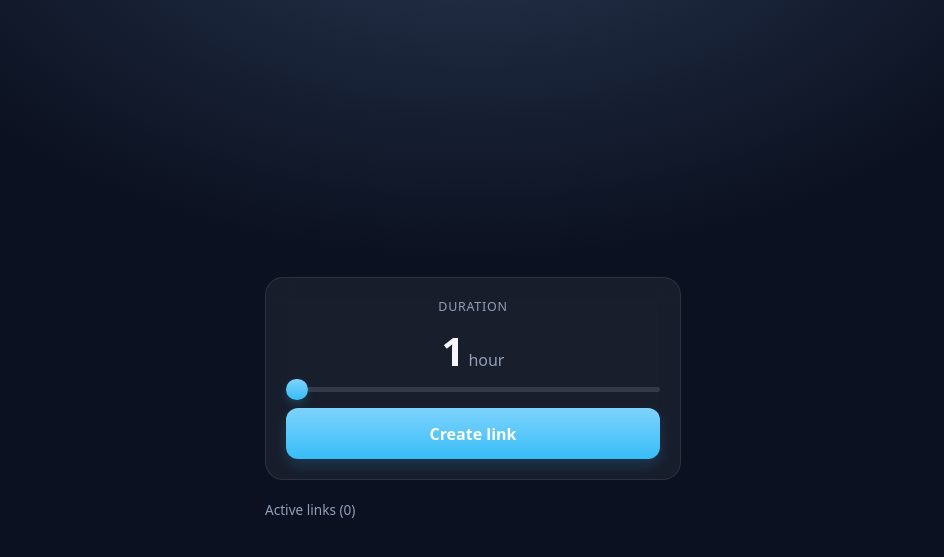
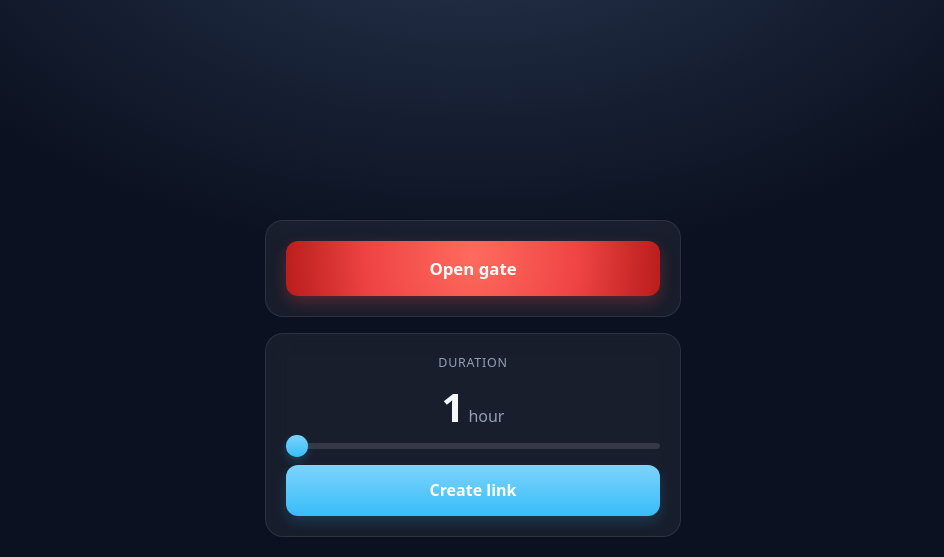
Before and after one commit to YofiAsi/garage-gate, a Flask app: template app/templates/panel.html in a window 1280 px wide. Shown: the top 557 px of the page, without its empty margins (167-1111 px from the left). Run offline with Flask 3, Linux system fonts and the light colour scheme; the template is opened without the code that fills it, so the values that code supplies are empty.

Commit message:
Add admin panel open-gate button with spinner feedback

```diff
--- a/app/templates/panel.html
+++ b/app/templates/panel.html
@@ -97,10 +97,48 @@
     }
     .revoke-btn:active { background: #94a3b822; }
     .empty { color: var(--muted); font-size: 0.85rem; padding: 0.5rem 0; }
+
+    .open-now { display: grid; }
+    .open-btn {
+      position: relative;
+      display: flex; align-items: center; justify-content: center; gap: 0.6rem;
+      width: 100%; font: inherit; font-weight: 650; font-size: 1.05rem; cursor: pointer;
+      color: #fff; border: 0; border-radius: 12px; padding: 1rem;
+      background: radial-gradient(circle at 50% 30%, #ff6b5e 0%, #ef4444 55%, #b91c1c 100%);
+      box-shadow: 0 6px 16px rgba(239, 68, 68, 0.28);
+      transition: transform 0.1s, filter 0.15s;
+    }
+    .open-btn:active { transform: scale(0.98); filter: brightness(0.96); }
+    .open-btn:disabled { cursor: default; }
+    .open-btn.ok { background: linear-gradient(180deg, #34d399, #059669); }
+    .open-btn.err { background: linear-gradient(180deg, #f87171, #b91c1c); }
+
+    .open-spinner, .open-check, .open-cross { display: none; }
+    .open-btn.busy .open-label { visibility: hidden; }
+    .open-btn.busy .open-spinner {
+      display: block; position: absolute;
+      width: 1.4rem; height: 1.4rem; border-radius: 50%;
+      border: 3px solid rgba(255, 255, 255, 0.35); border-top-color: #fff;
+      animation: open-spin 0.7s linear infinite;
+    }
+    .open-btn.ok .open-label, .open-btn.err .open-label { visibility: hidden; }
+    .open-btn.ok .open-check,
+    .open-btn.err .open-cross { display: block; position: absolute; font-size: 1.4rem; }
+    @keyframes open-spin { to { transform: rotate(360deg); } }
 {% endblock %}
 
 {% block body %}
 <main class="wide">
+  <section class="panel-card open-now">
+    <button id="admin-open-btn" class="open-btn" type="button"
+            data-csrf="{{ csrf_token }}" aria-label="Open the gate now">
+      <span class="open-spinner" aria-hidden="true"></span>
+      <span class="open-check" aria-hidden="true">✓</span>
+      <span class="open-cross" aria-hidden="true">✕</span>
+      <span class="open-label">Open gate</span>
+    </button>
+  </section>
+
   <section class="panel-card">
     {% if not new_link_url %}
     <form id="create-form" method="post" action="{{ url_for('admin.create_link') }}">
@@ -193,4 +231,37 @@
     });
   });
 </script>
+<script>
+  (function () {
+    var btn = document.getElementById("admin-open-btn");
+    if (!btn) return;
+    var MIN_MS = 500;   // keep the spinner visible at least this long
+    var FLASH_MS = 1200; // how long the ✓ / ✕ result stays before reset
+
+    btn.addEventListener("click", async function () {
+      if (btn.disabled) return;
+      btn.disabled = true;
+      btn.classList.remove("ok", "err");
+      btn.classList.add("busy");
+      var started = performance.now();
+      var ok = false;
+      try {
+        var body = new FormData();
+        body.append("csrf_token", btn.dataset.csrf);
+        var resp = await fetch("/admin/open", { method: "POST", body: body });
+        ok = resp.ok;
+      } catch (e) { /* network failure -> treated as error */ }
+      var elapsed = performance.now() - started;
+      if (elapsed < MIN_MS) {
+        await new Promise(function (r) { setTimeout(r, MIN_MS - elapsed); });
+      }
+      btn.classList.remove("busy");
+      btn.classList.add(ok ? "ok" : "err");
+      setTimeout(function () {
+        btn.classList.remove("ok", "err");
+        btn.disabled = false;
+      }, FLASH_MS);
+    });
+  })();
+</script>
 {% endblock %}
```
Also changed, not shown: tests/test_admin_open.py (+7 -0 lines).
